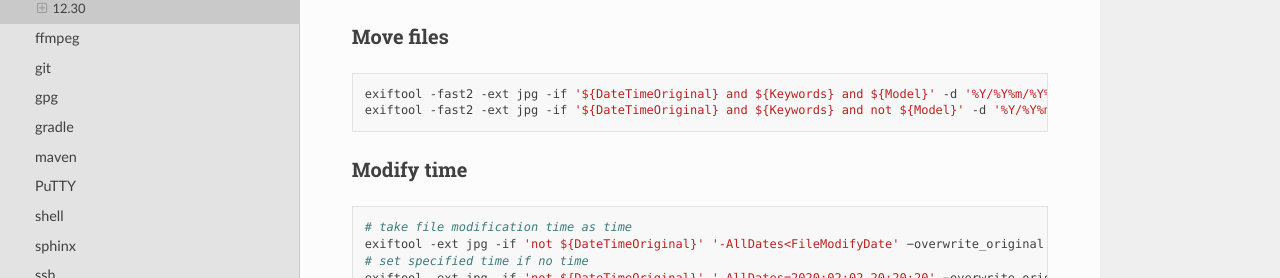
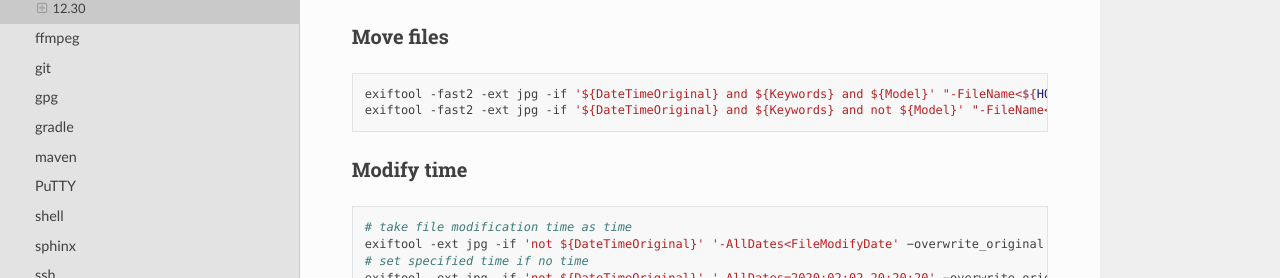
Before and after one commit to lasyard/coding, a Sphinx documentation site: the page built from docs/tools/exiftool.md, in a window 1280 px wide. Shown: the part 260-538 px from the top of the page. Built offline with Sphinx 7.4.7 and the Read the Docs theme 2.0.0, drawn with Linux system fonts in a browser that asks for light colours; some of the changed lines change nothing that is shown.

Commit message:
Updated docs/tools/exiftool.

````diff
--- a/docs/tools/exiftool.md
+++ b/docs/tools/exiftool.md
@@ -9,8 +9,8 @@
 ### Move files
 
 ```sh
-exiftool -fast2 -ext jpg -if '${DateTimeOriginal} and ${Keywords} and ${Model}' -d '%Y/%Y%m/%Y%m%d_%H%M%S' "-FileName<${HOME}/Pictures/photo/\${DateTimeOriginal}_\${Keywords;s/, /_/}_\${Model;tr/ /_/}%+.3nc.jpg" *.jpg
-exiftool -fast2 -ext jpg -if '${DateTimeOriginal} and ${Keywords} and not ${Model}' -d '%Y/%Y%m/%Y%m%d_%H%M%S' "-FileName<${HOME}/Pictures/photo/\${DateTimeOriginal}_\${Keywords;s/, /_/}%+.3nc.jpg" *.jpg
+exiftool -fast2 -ext jpg -if '${DateTimeOriginal} and ${Keywords} and ${Model}' "-FileName<${HOME}/Pictures/photo/\${DateTimeOriginal#;DateFmt('%Y/%Y%m')}/\${Model;tr/ /_/}/\${DateTimeOriginal#;DateFmt('%Y%m%d_%H%M%S')}_\${Keywords;s/, /_/}%+3c.jpg" *.jpg
+exiftool -fast2 -ext jpg -if '${DateTimeOriginal} and ${Keywords} and not ${Model}' "-FileName<${HOME}/Pictures/photo/\${DateTimeOriginal#;DateFmt('%Y/%Y%m')}/\${DateTimeOriginal#;DateFmt('%Y%m%d_%H%M%S')}_\${Keywords;s/, /_/}%+3c.jpg" *.jpg
 ```
 
 ### Modify time
````
